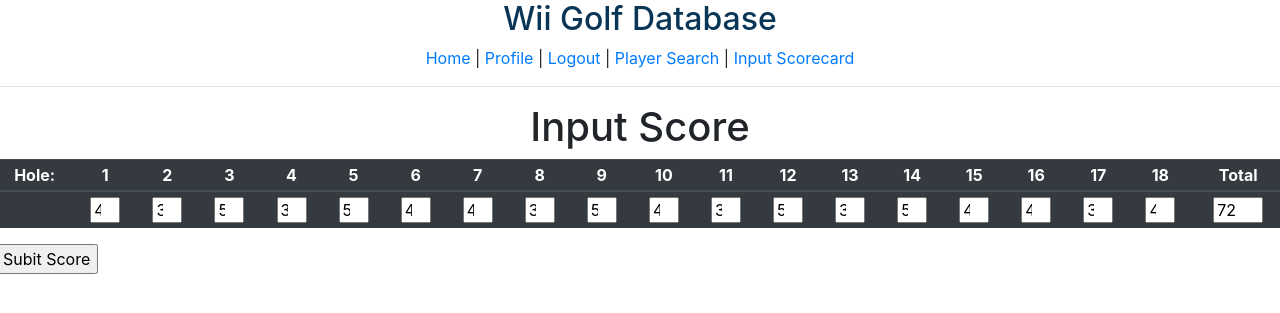
After one commit to tkiley1/golf-stats, a Flask app: page /score in a window 1280 px wide. The commit adds this page. Shown: the top 313 px of the page. Run offline with Flask 2, Linux system fonts and the light colour scheme.

Commit message:
created page for users to input their rounds

```diff
--- a/app.py
+++ b/app.py
@@ -1,7 +1,7 @@
 from flask import Flask, render_template, redirect, flash, session
 from flask_cors import CORS, cross_origin
 from functions import *
-from loginform import LoginForm, SignupForm, SearchForm
+from loginform import LoginForm, SignupForm, SearchForm, ScoreForm
 import hashlib
 
 app = Flask(__name__)
@@ -42,11 +42,14 @@
         #create user entry
         #hash password
         #commit & close DB
-        message = new_user_reg(form.user_name.data, hashlib.md5(form.password.data.encode()).hexdigest())
-        if message=='SUCCESS':
-            session['user'] = form.user_name.data
-            flash("Welcome!")
-            return redirect('/index')
+        if hashlib.md5(form.password.data.encode()).hexdigest() == hashlib.md5(form.vpassword.data.encode()).hexdigest():
+            message = new_user_reg(form.user_name.data, hashlib.md5(form.password.data.encode()).hexdigest())
+            if message=='SUCCESS':
+                session['user'] = form.user_name.data
+                flash("Welcome!")
+                return redirect('/index')
+        else:
+            message = "Passwords do not match."
 
     return render_template('signup.html', form=form, message=message)
 
@@ -79,6 +82,18 @@
         return render_template('player.html', data=data)
     return render_template('search.html', form=form, message=message)
 
+@app.route('/score', methods ={'GET','POST'})
+def score():
+    form = ScoreForm()
+    message = ''
+    if form.validate_on_submit():
+        check = insert_player_data(session['user'],form.h1.data,form.h2.data,form.h3.data,form.h4.data,form.h5.data,form.h6.data,form.h7.data,form.h8.data,form.h9.data,form.h10.data,form.h11.data,form.h12.data,form.h13.data,form.h14.data,form.h15.data,form.h16.data,form.h17.data,form.h18.data,form.tscore.data)
+        if check:
+            return render_template('score.html', form=form, message="Success")
+        else:
+            return render_template('score.html',form=form, message="Error")
+    return render_template('score.html', form=form, message=message)
+
 
 
 if __name__ == '__main__':
--- a/loginform.py
+++ b/loginform.py
@@ -1,5 +1,5 @@
 from flask_wtf import FlaskForm
-from wtforms import StringField, PasswordField, SubmitField
+from wtforms import StringField, PasswordField, SubmitField, IntegerField
 from wtforms.validators import DataRequired
 
 class LoginForm(FlaskForm):
@@ -10,8 +10,32 @@
 class SignupForm(FlaskForm):
     user_name = StringField("UserName", validators = [DataRequired()])
     password = PasswordField("Password",validators = [DataRequired()])
-    submit = SubmitField("Sign In")
+    vpassword = PasswordField("Validate Password", validators = [DataRequired()])
+    submit = SubmitField("Sign Up")
 
 class SearchForm(FlaskForm):
     search = StringField("Enter a Player Name to Search:", validators = [DataRequired()])
     submit = SubmitField("Search")
+
+class ScoreForm(FlaskForm):
+    h1 = IntegerField("", validators = [DataRequired()])
+    h2 = IntegerField("", validators = [DataRequired()])
+    h3 = IntegerField("", validators = [DataRequired()])
+    h4 = IntegerField("", validators = [DataRequired()])
+    h5 = IntegerField("", validators = [DataRequired()])
+    h6 = IntegerField("", validators = [DataRequired()])
+    h7 = IntegerField("", validators = [DataRequired()])
+    h8 = IntegerField("", validators = [DataRequired()])
+    h9 = IntegerField("", validators = [DataRequired()])
+    h10 = IntegerField("", validators = [DataRequired()])
+    h11 = IntegerField("", validators = [DataRequired()])
+    h12 = IntegerField("", validators = [DataRequired()])
+    h13 = IntegerField("", validators = [DataRequired()])
+    h14 = IntegerField("", validators = [DataRequired()])
+    h15 = IntegerField("", validators = [DataRequired()])
+    h16 = IntegerField("", validators = [DataRequired()])
+    h17 = IntegerField("", validators = [DataRequired()])
+    h18 = IntegerField("", validators = [DataRequired()])
+    tscore = IntegerField("", validators = [DataRequired()])
+    submit = SubmitField("Subit Score")
+    fields = [h1,h2,h3,h4,h5,h6,h7,h8,h9,h10,h11,h12,h13,h14,h15,h16,h17,h18,tscore]
--- a/templates/header.html
+++ b/templates/header.html
@@ -4,7 +4,7 @@
 		<title>Wii Golf Database</title>
 	</head>
 	<body style = "text-align: center;">
-		<h2 style="color:#093657">Wii Golf Database</h2> <a href="/">Home</a> | <a href="/profile">Profile</a> | <a href = "/logout">Logout</a> | <a href="/search">Player Search</a>
+		<h2 style="color:#093657">Wii Golf Database</h2> <a href="/">Home</a> | <a href="/profile">Profile</a> | <a href = "/logout">Logout</a> | <a href="/search">Player Search</a> | <a href="/score">Input Scorecard</a>
 		<hr>
 		{% block content %} {% endblock%}
 	</body>
--- /dev/null
+++ b/templates/score.html
@@ -0,0 +1,74 @@
+{% extends "header.html" %}
+{% block content %}
+
+<p style = "text-align: center; color: red;">{{message}}</p>
+<h1 style = "text-align: center;">Input Score</h1>
+<form style = "text-align: center;", action="", method="post">
+	<div class="form-row">
+	{{ form.csrf_token }}
+
+	<table style = "text-align:center; margin-left: auto; margin-right: auto; width: 100%;" class="table table-dark table-sm">
+		<thead>
+			<tr>
+				<th>Hole:</th>
+				<th>1</th>
+				<th>2</th>
+				<th>3</th>
+				<th>4</th>
+				<th>5</th>
+				<th>6</th>
+				<th>7</th>
+				<th>8</th>
+				<th>9</th>
+				<th>10</th>
+				<th>11</th>
+				<th>12</th>
+				<th>13</th>
+				<th>14</th>
+				<th>15</th>
+				<th>16</th>
+				<th>17</th>
+				<th>18</th>
+				<th>Total</th>
+			</tr>
+		</thead>
+		<tr>
+			<td> </td>
+			<td>{{form.h1(style='width:30px;',value=4)}}</td>
+			<td>{{form.h2(style='width:30px;',value=3)}}</td>
+			<td>{{form.h3(style='width:30px;',value=5)}}</td>
+			<td>{{form.h4(style='width:30px;',value=3)}}</td>
+			<td>{{form.h5(style='width:30px;',value=5)}}</td>
+			<td>{{form.h6(style='width:30px;',value=4)}}</td>
+			<td>{{form.h7(style='width:30px;',value=4)}}</td>
+			<td>{{form.h8(style='width:30px;',value=3)}}</td>
+			<td>{{form.h9(style='width:30px;',value=5)}}</td>
+			<td>{{form.h10(style='width:30px;',value=4)}}</td>
+			<td>{{form.h11(style='width:30px;',value=3)}}</td>
+			<td>{{form.h12(style='width:30px;',value=5)}}</td>
+			<td>{{form.h13(style='width:30px;',value=3)}}</td>
+			<td>{{form.h14(style='width:30px;',value=5)}}</td>
+			<td>{{form.h15(style='width:30px;',value=4)}}</td>
+			<td>{{form.h16(style='width:30px;',value=4)}}</td>
+			<td>{{form.h17(style='width:30px;',value=3)}}</td>
+			<td>{{form.h18(style='width:30px;',value=4)}}</td>
+			<td>{{form.tscore(style='width:50px;',value=72)}}</td>
+		</tr>
+
+	</table>
+	<p>{{form.submit()}}</p>
+
+
+
+	{% if form.errors %}
+	<ul class="errors">
+		{% for error in form.errors %}
+			<li>{{ error }}</li>
+		{% endfor %}
+	</ul>
+	{% endif %}
+</div>
+
+</form>
+
+{% endblock %}
--- a/templates/signup.html
+++ b/templates/signup.html
@@ -17,6 +17,9 @@
 	<p>{{form.password.label}}<br>
 	{{form.password()}}<br>
 	</p>
+	<p>{{form.vpassword.label}}<br>
+	{{form.vpassword()}}<br>
+	</p>
 	<a href="login">Already have an account?</a>
 	<p> {{form.submit()}}</p>
 	{% if form.errors %}
```
Also changed, not shown: functions.py (+32 -1 lines), wiigolf.db.
